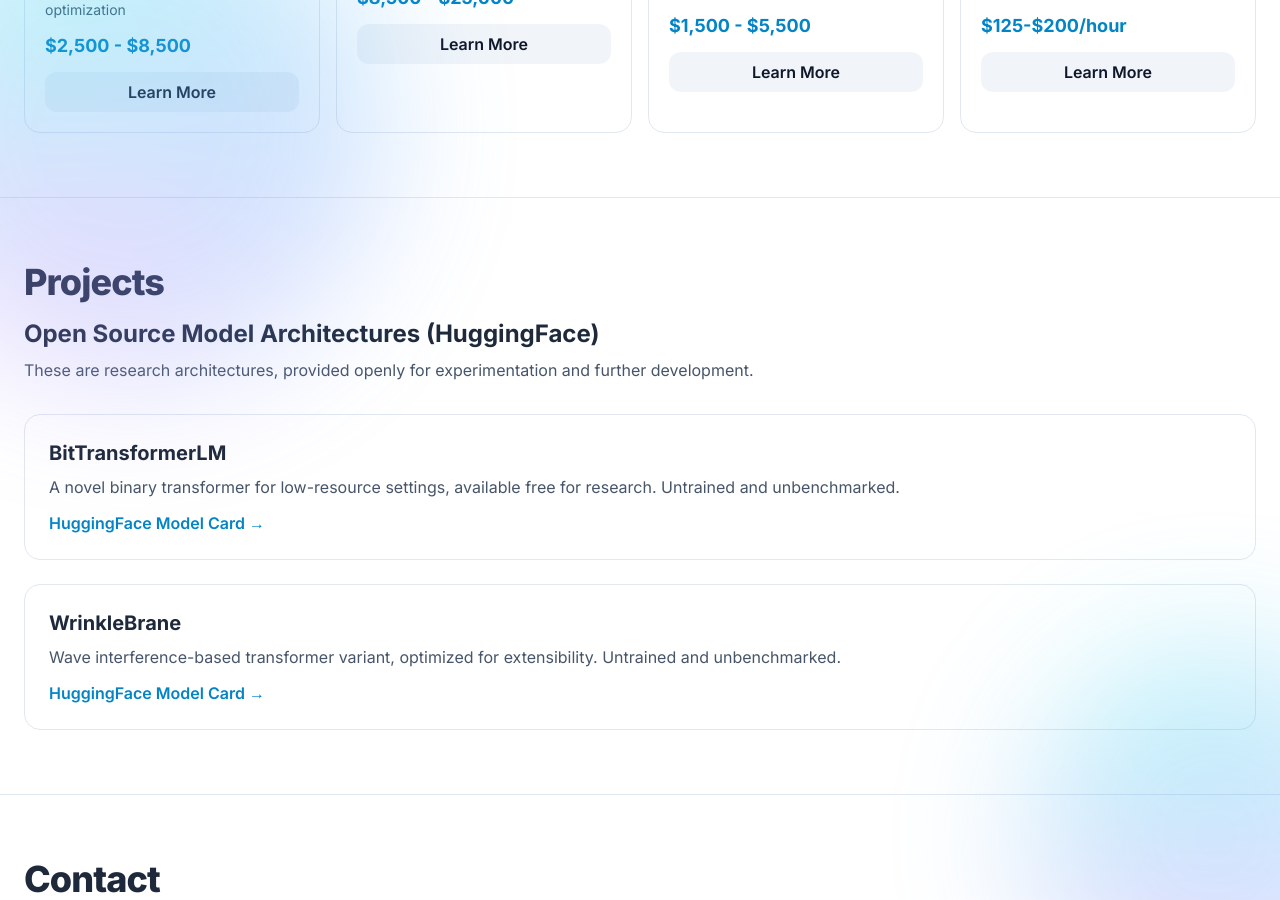
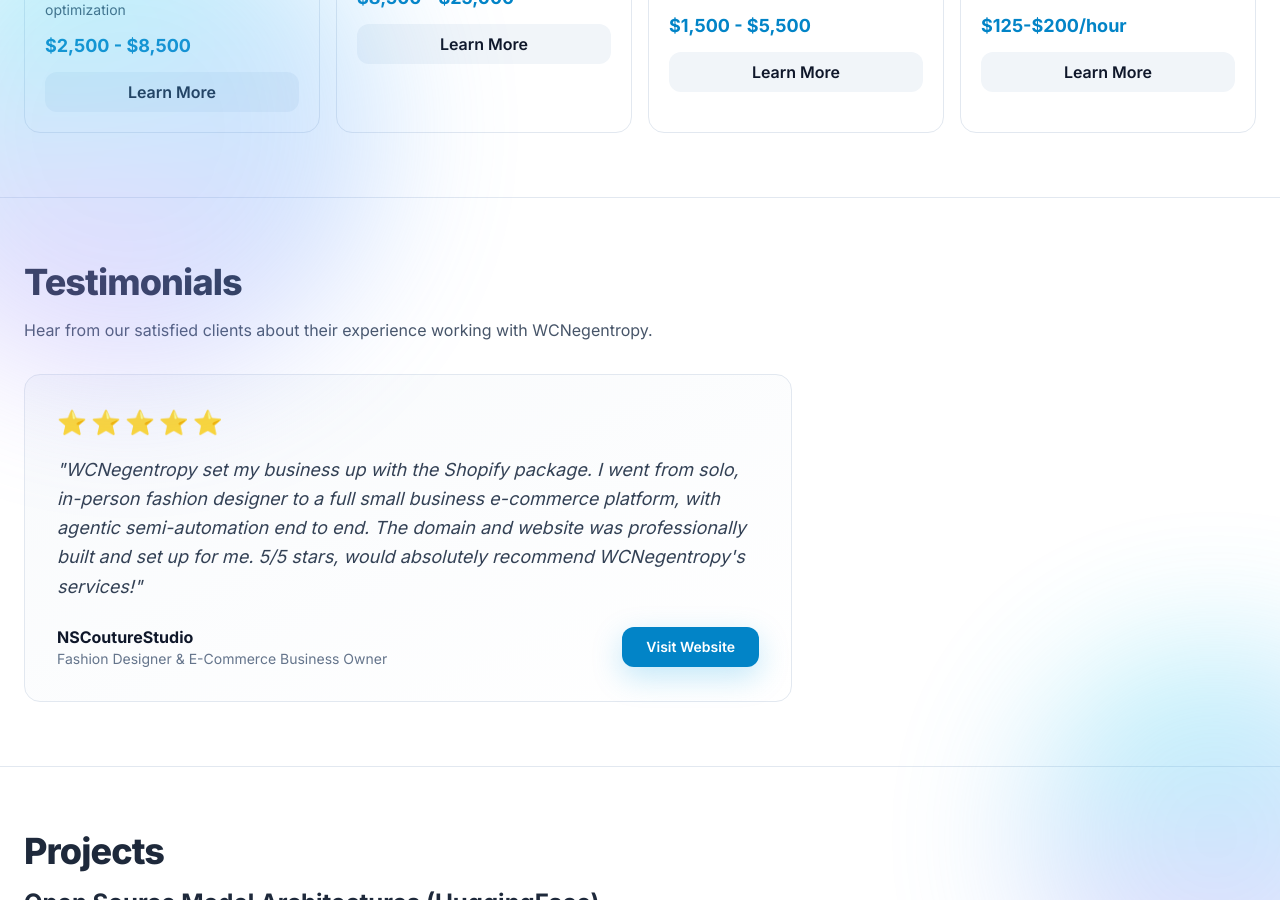
Before and after one commit to WCNegentropy/WCNegentropy.github.io, a Jekyll site: the page built from index.md, in a window 1280 px wide and 900 px high, scrolled down 4754 px. Built offline with Jekyll 4.4.1, drawn with Linux system fonts in a browser that asks for light colours; nearby versions of some CDN libraries.

Commit message:
Add testimonials section with NSCoutureStudio review
Co-authored-by: WCNegentropy <217131625+WCNegentropy@users.noreply.github.com>

```diff
--- a/_includes/header.html
+++ b/_includes/header.html
@@ -10,6 +10,7 @@
     <nav class="hidden md:flex items-center gap-6 text-sm">
       <a href="/#about" class="hover:text-brand-600 transition-colors">About</a>
       <a href="/#services" class="hover:text-brand-600 transition-colors">Services</a>
+      <a href="/#testimonials" class="hover:text-brand-600 transition-colors">Testimonials</a>
       <a href="/#projects" class="hover:text-brand-600 transition-colors">Projects</a>
       <a href="/#contact" class="hover:text-brand-600 transition-colors">Contact</a>
       <a href="/#links" class="hover:text-brand-600 transition-colors">Links</a>
--- a/_layouts/home.html
+++ b/_layouts/home.html
@@ -449,6 +449,48 @@ layout: default
 
 <div class="border-t border-slate-200 dark:border-slate-800 transition-colors duration-300"></div>
 
+<!-- TESTIMONIALS -->
+<section id="testimonials" class="mx-auto max-w-7xl px-6 py-16">
+  <h2 class="text-3xl sm:text-4xl font-extrabold tracking-tight mb-4">Testimonials</h2>
+  <p class="text-slate-600 dark:text-slate-300 mb-8 transition-colors duration-300">
+    Hear from our satisfied clients about their experience working with WCNegentropy.
+  </p>
+
+  <div class="max-w-3xl">
+    <!-- NSCoutureStudio Testimonial -->
+    <div class="rounded-2xl border border-slate-200 dark:border-slate-800 p-8 hover:shadow-glow transition-all duration-300 bg-gradient-to-br from-slate-50 to-white dark:from-slate-900 dark:to-slate-800">
+      <div class="mb-6">
+        <div class="flex items-center gap-1 mb-4">
+          <span class="text-2xl">⭐</span>
+          <span class="text-2xl">⭐</span>
+          <span class="text-2xl">⭐</span>
+          <span class="text-2xl">⭐</span>
+          <span class="text-2xl">⭐</span>
+        </div>
+        <blockquote class="text-lg text-slate-700 dark:text-slate-300 leading-relaxed italic">
+          "WCNegentropy set my business up with the Shopify package. I went from solo, in-person fashion designer to a full small business e-commerce platform, with agentic semi-automation end to end. The domain and website was professionally built and set up for me. 5/5 stars, would absolutely recommend WCNegentropy's services!"
+        </blockquote>
+      </div>
+      <div class="flex items-center justify-between">
+        <div>
+          <div class="font-bold text-slate-900 dark:text-slate-100">NSCoutureStudio</div>
+          <div class="text-sm text-slate-500 dark:text-slate-400">Fashion Designer & E-Commerce Business Owner</div>
+        </div>
+        <a
+          href="https://www.nscouturestudio.com"
+          target="_blank"
+          rel="noopener noreferrer"
+          class="rounded-xl bg-brand-600 text-white px-6 py-2.5 text-sm font-semibold shadow-glow hover:bg-brand-700 transition-colors duration-300"
+        >
+          Visit Website
+        </a>
+      </div>
+    </div>
+  </div>
+</section>
+
+<div class="border-t border-slate-200 dark:border-slate-800 transition-colors duration-300"></div>
+
 <!-- PROJECTS -->
 <section id="projects" class="mx-auto max-w-7xl px-6 py-16">
   <h2 class="text-3xl sm:text-4xl font-extrabold tracking-tight mb-4">Projects</h2>
```
